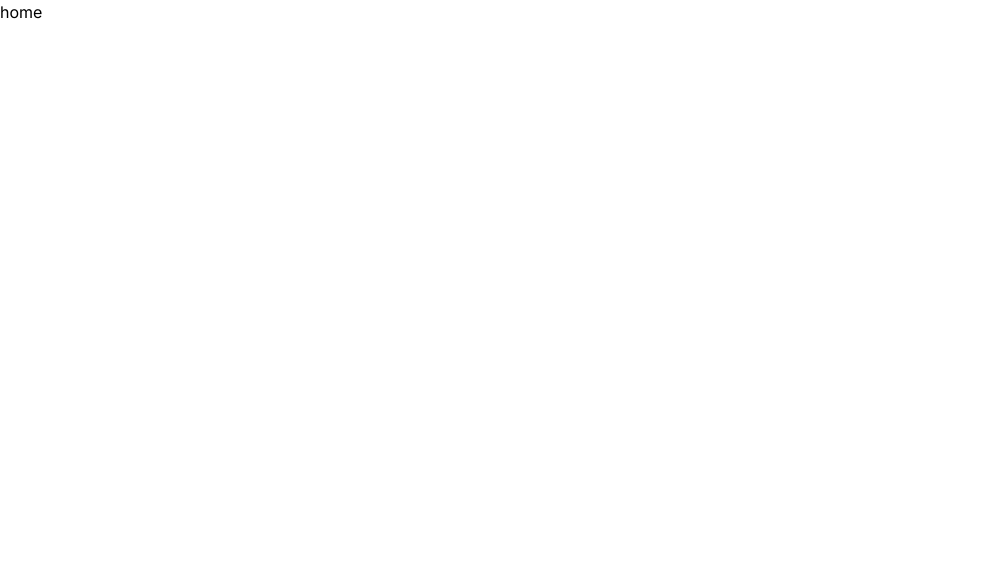
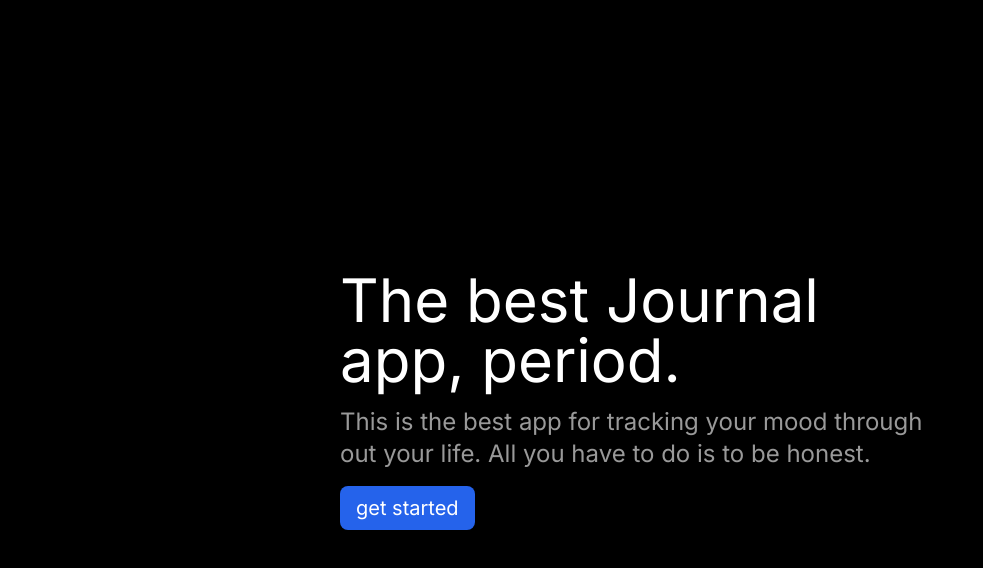
Before and after one commit to RomuloBan/mood-journal, a Next.js app: page / in a window 1280 px wide. Shown: the top 568 px of the page, without its empty margins (0-983 px from the left). Built offline with nearby package versions, Linux system fonts and the light colour scheme.

Commit message:
add landing page content

```diff
--- a/app/page.tsx
+++ b/app/page.tsx
@@ -1,5 +1,17 @@
+import Link from "next/link";
+
 export default function Home() {
   return (
-    <div>home</div>
+    <div className="w-screen h-screen bg-black flex justify-center items-center text-white">
+      <div className="w-full max-w-[600px]">
+        <h1 className="text-6xl mb-4">The best Journal app, period.</h1>
+        <p className="text-2xl text-white/60 mb-4">This is the best app for tracking your mood through out your life. All you have to do is to be honest.</p>
+        <div>
+          <Link href="/journal">
+            <button className="bg-blue-600 px-4 py-2 rounded-lg text-xl">get started</button>
+          </Link>
+        </div>
+      </div>
+    </div>
   )
 }
```
